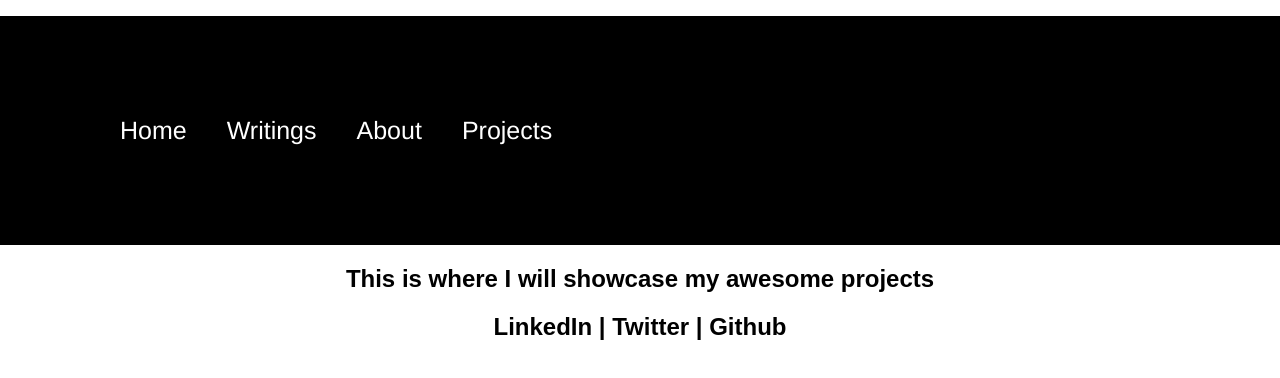
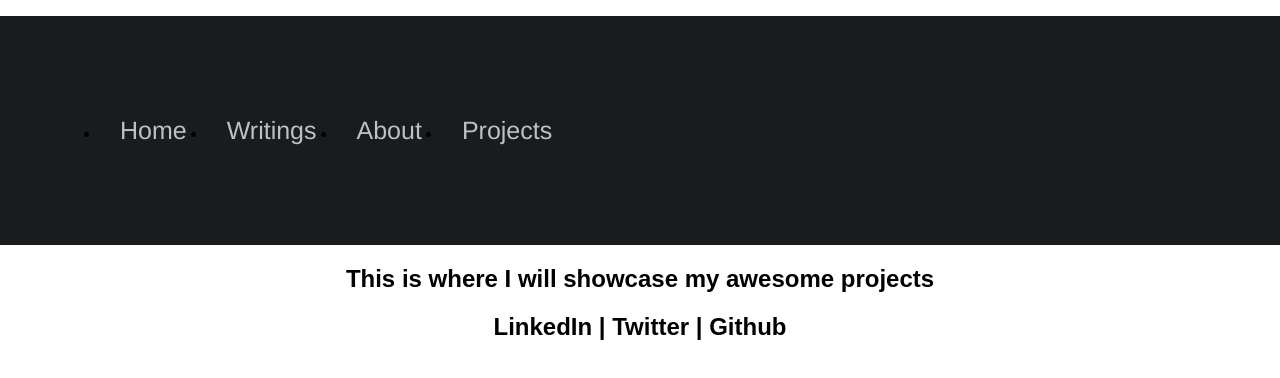
Before and after one commit to dave5801/Portfolio, a React (Create React App) app in the folder portfolio-site/: page /projects in a window 1280 px wide. Shown: the top 378 px of the page. Built offline with nearby package versions, Linux system fonts and the light colour scheme.

Commit message:
turned nav font silver grey

```diff
--- a/portfolio-site/src/scenes/home/navigation/navbar.css
+++ b/portfolio-site/src/scenes/home/navigation/navbar.css
@@ -1,5 +1,5 @@
 .Navbar{
-    background-color: black;
+    background-color: #181c1f;
 }
 
 .Navbar-elements{
@@ -12,6 +12,6 @@
     font-size: 25px;
     font-family: Helvetica;
     font-weight: lighter;
-    color: white;
+    color: #C0C0C0;
     text-decoration: none;
 }
```
